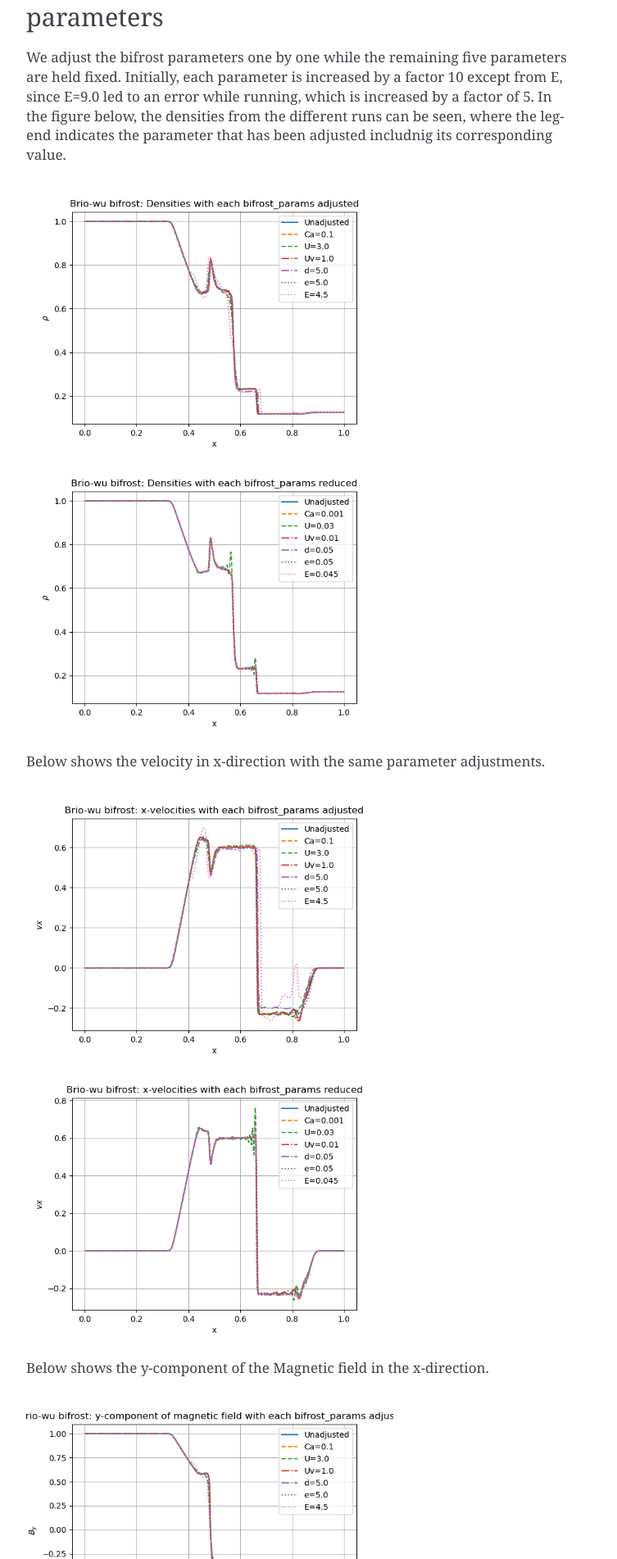
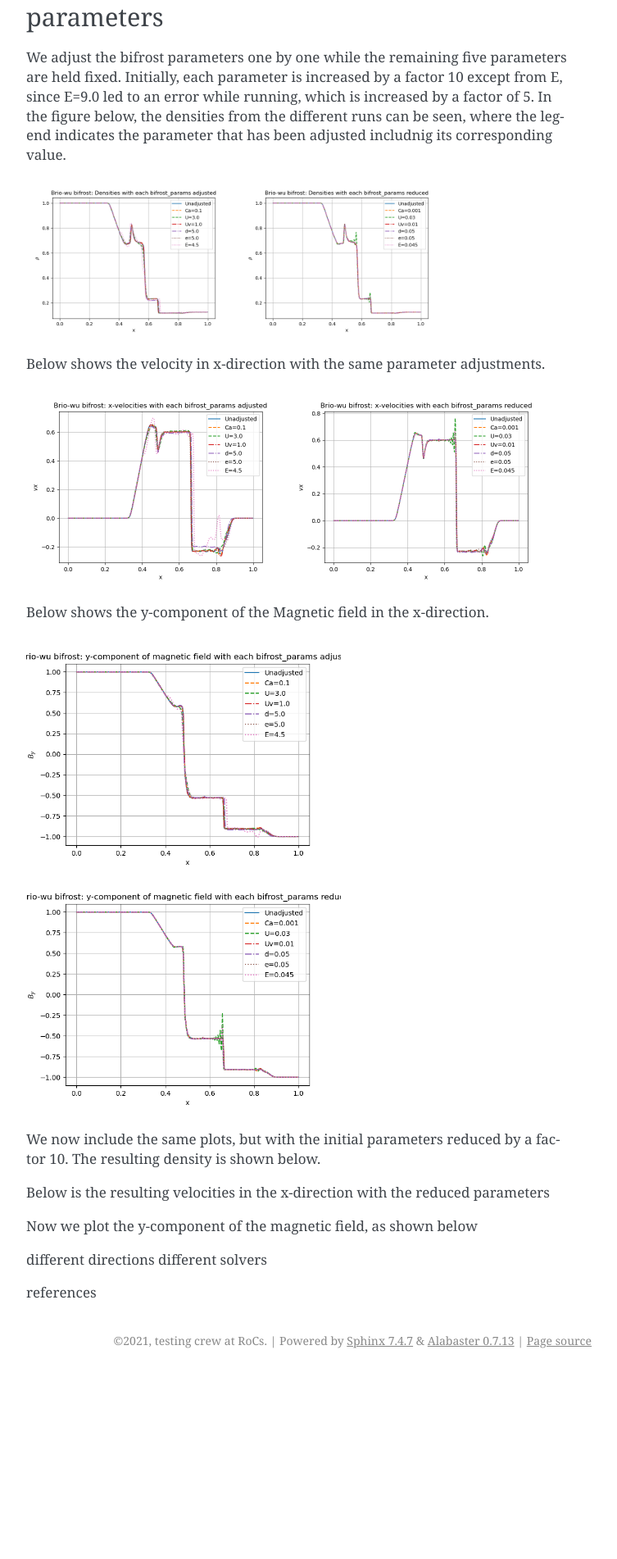
Before and after one commit to guadabsb15/summer_2021_report, a Sphinx documentation site: the page built from docs/source/briowu.rst, in a window 1280 px wide. Shown: the part 1837-3739 px from the top of the page at 82% size, without its empty margins (388-1141 px from the left). Built offline with Sphinx 7.4.7, drawn with Linux system fonts in a browser that asks for light colours; after the commit the page ends 3512 px from its top, so only the background shows below that.

Commit message:
Rescale images to try getting them on a single line

```diff
--- a/docs/source/briowu.rst
+++ b/docs/source/briowu.rst
@@ -75,23 +75,23 @@ Initial adjustments of the individual bifrost parameters
 We adjust the bifrost parameters one by one while the remaining five parameters are held fixed. Initially, each parameter is increased by a factor 10 except from E, since E=9.0 led to an error while running, which is increased by a factor of 5. In the figure below, the densities from the different runs can be seen, where the legend indicates the parameter that has been adjusted includnig its corresponding value.
 
 .. image:: images_brio-wu_bifrost/brio-wu_init_adjust_rho.png
-        :scale: 70 %
+        :scale: 40 %
 .. image:: images_brio-wu_bifrost/brio-wu_init_reduced_rho.png
-        :scale: 70 %
+        :scale: 40 %
 
 Below shows the velocity in x-direction with the same parameter adjustments.
 
 .. image:: images_brio-wu_bifrost/brio-wu_init_adjust_ux.png
-        :scale: 70 %
+        :scale: 50 %
 .. image:: images_brio-wu_bifrost/brio-wu_init_reduced_ux.png
-        :scale: 70 %
+        :scale: 50 %
 
 Below shows the y-component of the Magnetic field in the x-direction.
 
 .. image:: images_brio-wu_bifrost/brio-wu_init_adjust_by.png
-        :scale: 70 %
+        :scale: 60 %
 .. image:: images_brio-wu_bifrost/brio-wu_init_reduced_by.png
-        :scale: 70 %
+        :scale: 60 %
 
 We now include the same plots, but with the initial parameters reduced by a factor 10. The resulting density is shown below.
 
```
